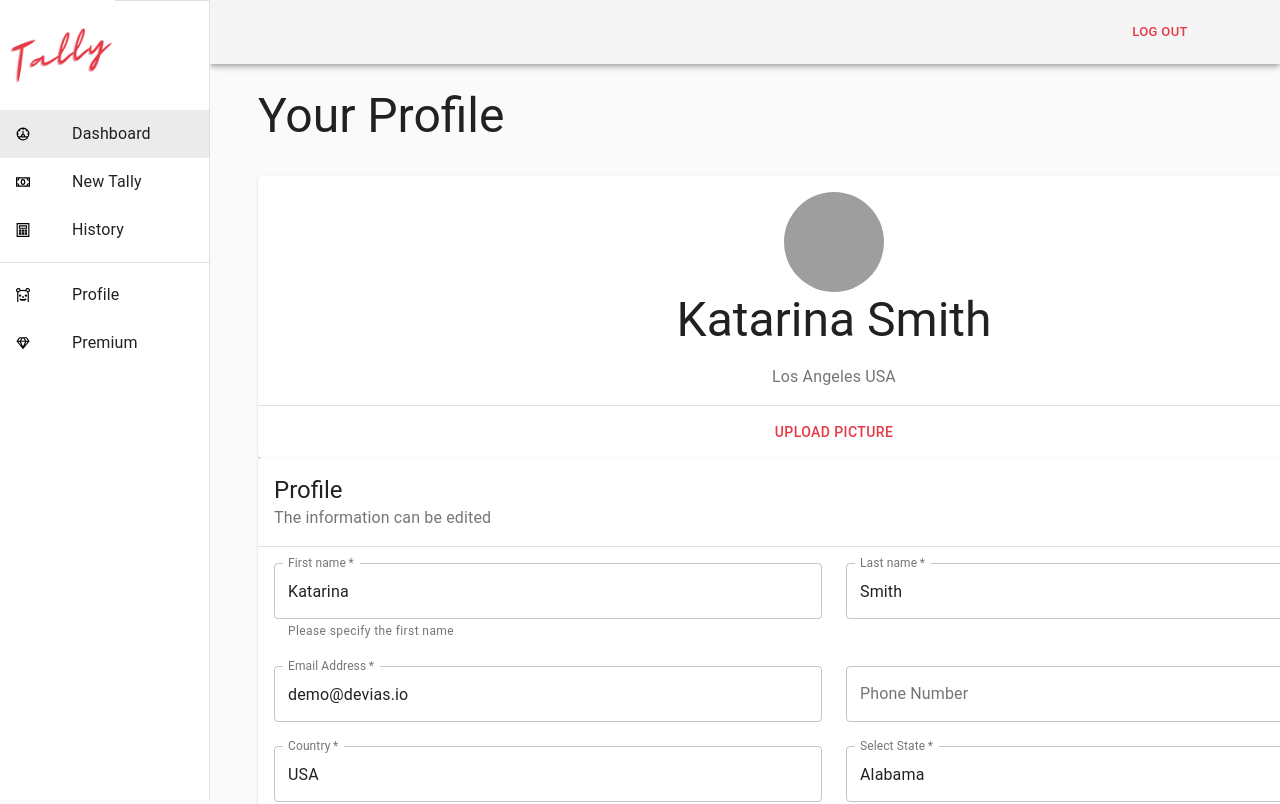
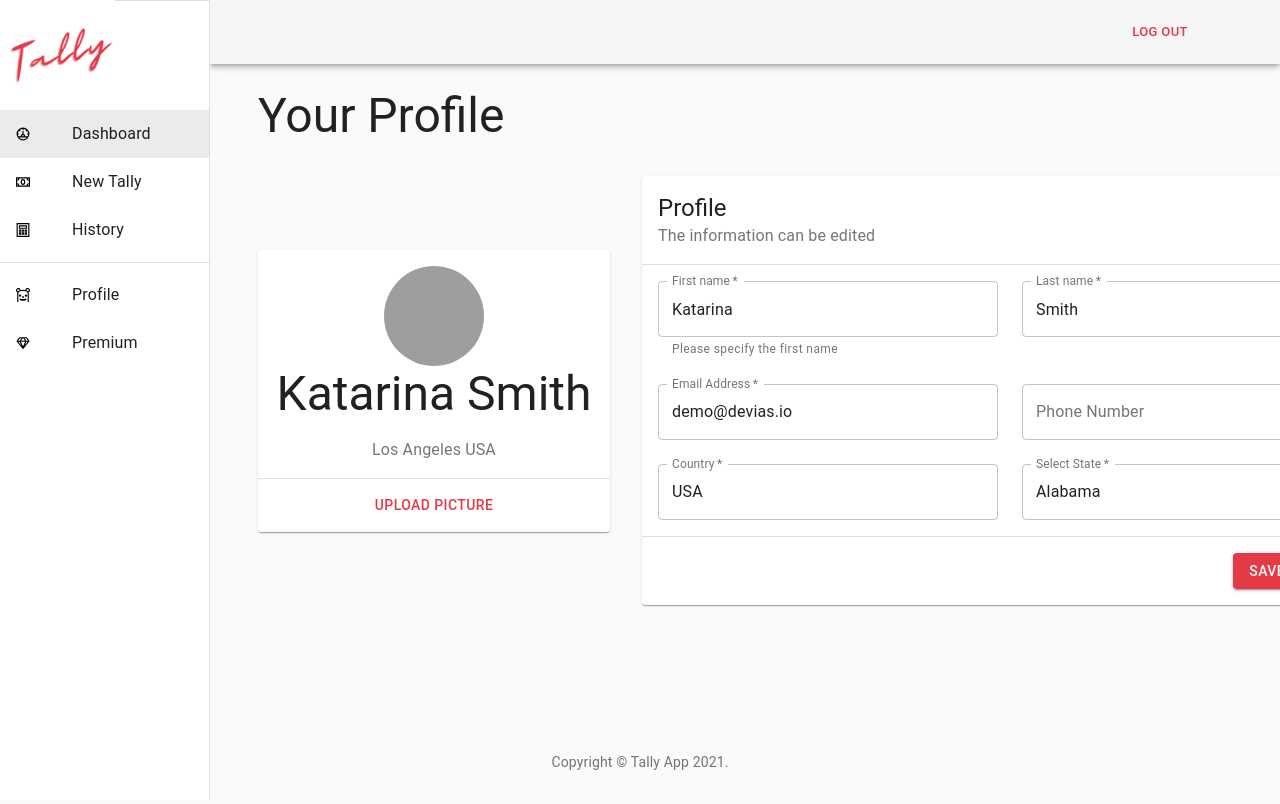
Before and after one commit to awalemandi/tally, a React (Create React App) app: page /home/profile in a window 1280 px wide. Shown: the top 804 px of the page. Built offline with nearby package versions, Linux system fonts and the light colour scheme; grey boxes are pictures that could not be loaded.

Commit message:
updated profile grid

```diff
--- a/src/components/menu/profile/Profile.tsx
+++ b/src/components/menu/profile/Profile.tsx
@@ -24,9 +24,13 @@ const Profile = () => {
 			<Grid item xs={12}>
 				<Typography variant='h3'>Your Profile</Typography>
 			</Grid>
-			<Grid item xs={12}>
-				<ProfileCard />
-				<AccountDetails />
+			<Grid container item xs={12} spacing={4} justify='center' alignItems='center'>
+				<Grid item  xs={12} sm={8} md={4}>
+					<ProfileCard />
+				</Grid>
+				<Grid item  xs={12} sm={10} md={8}>
+					<AccountDetails />
+				</Grid>
 			</Grid>
 		</Grid>
 	);
```
Also changed, not shown: 1 other file (tests, documents, lock files or other folders).
